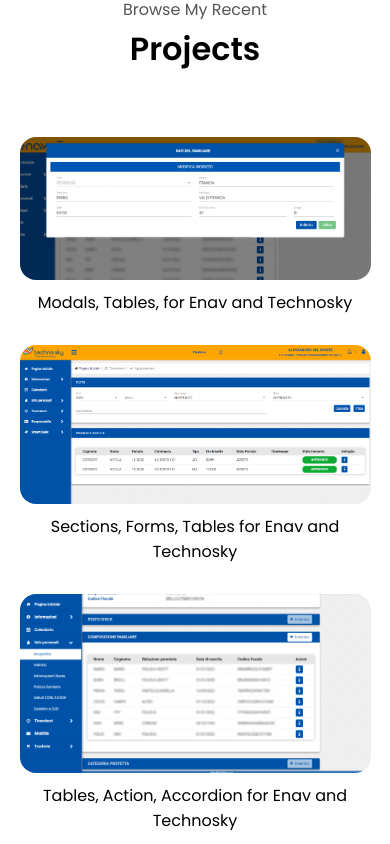
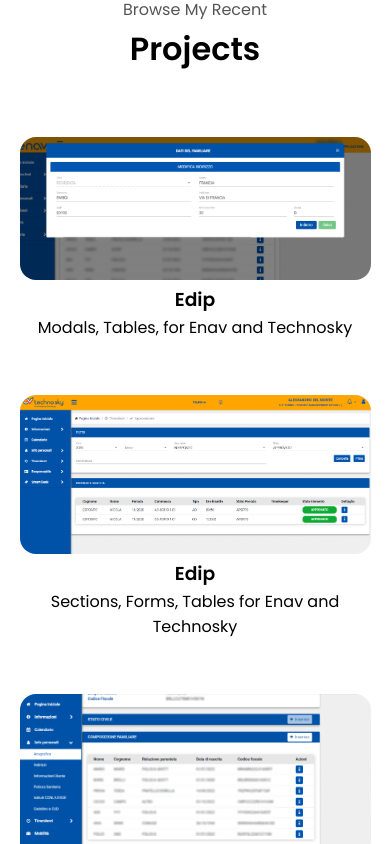
Before and after one commit to borisminardo/my-portfolio-with-react, a React (Create React App) app: page /projects in a window 390 px wide. Shown: the part 4220-5064 px from the top of the page. Built offline with nearby package versions, Linux system fonts and the light colour scheme.

Commit message:
fixes responsivness

```diff
--- a/src/componets/projects/Project.jsx
+++ b/src/componets/projects/Project.jsx
@@ -77,10 +77,16 @@ const Project = () => {
               key={index}
               onClick={() => openModal(img, title, desc)}
             >
-              <div className="article-container">
+              <div className="article-container ">
                 <img src={img} alt={title} className="project-img" />
               </div>
-              <div className="btn-container">{desc}</div>
+              <h3 className="mobile-title" style={{ marginTop: "5px" }}>
+                {title}
+              </h3>{" "}
+              <div className="btn-container" style={{ marginTop: "1px" }}>
+                {desc}
+              </div>{" "}
+              <br></br>
             </div>
           );
         })}
--- a/src/componets/projects/projects.css
+++ b/src/componets/projects/projects.css
@@ -11,6 +11,7 @@ section,
 .project-sub-title {
   font-size: 1.6rem;
 }
+
 .modal-image-container {
   display: flex;
   justify-content: center;
@@ -72,6 +73,20 @@ section,
   border-color: rgb(163, 163, 163);
 }
 
+/* Add this CSS to hide the modal opening functionality and display the title only in mobile version */
+.projects-container {
+  position: relative;
+  /* Add any other styles for the container */
+}
+
+.projects-container:hover .mobile-title {
+  display: none;
+}
+
+.mobile-title {
+  display: none;
+}
+
 @media screen and (min-width: 1441px) {
   section {
     padding-top: 10vh;
@@ -79,6 +94,18 @@ section,
 }
 
 @media screen and (max-width: 1200px) {
+  .box {
+    cursor: none;
+  }
+  .mobile-title {
+    display: block;
+  }
+  .projects-container {
+    pointer-events: none;
+  }
+  .projects-container:hover {
+    cursor: default;
+  }
   .arrow {
     display: none;
   }
```
